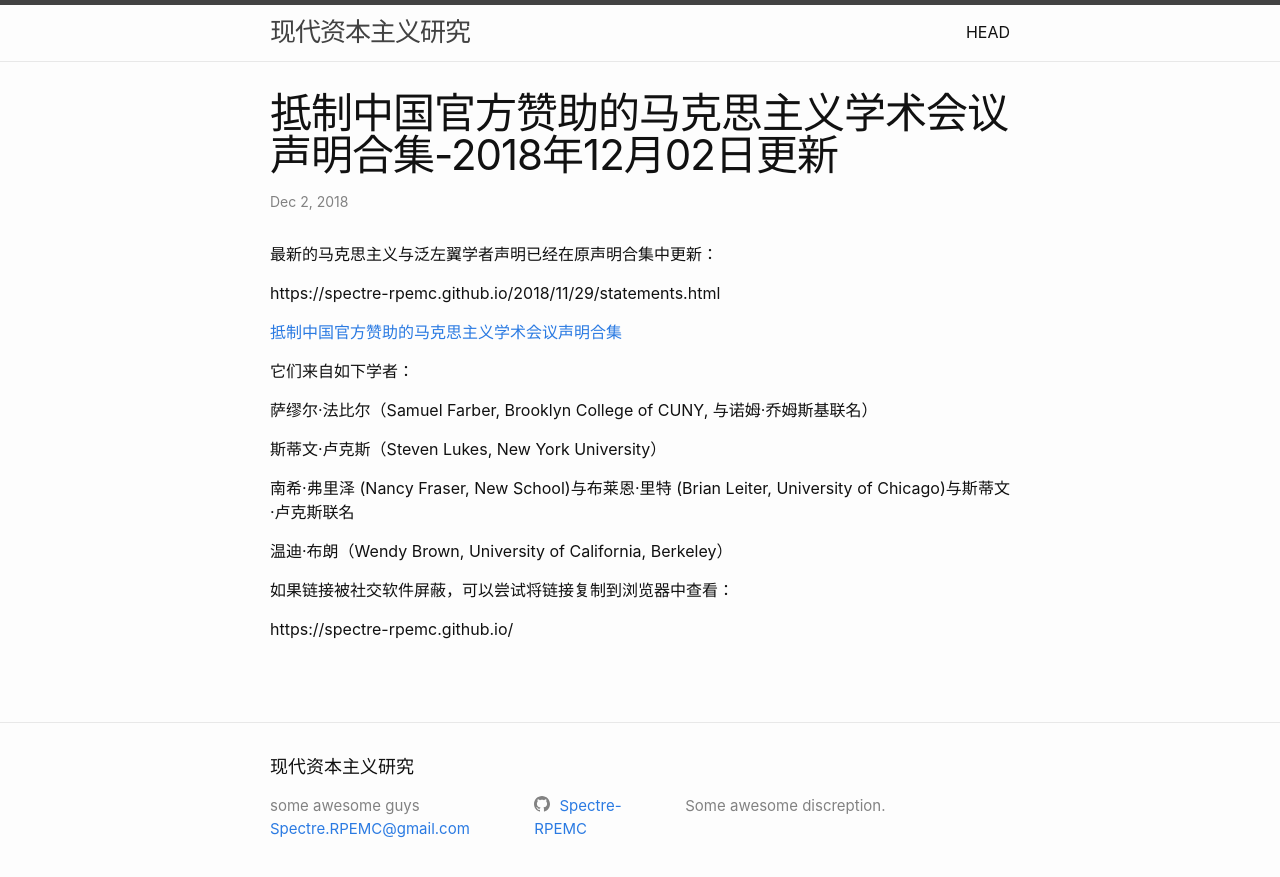
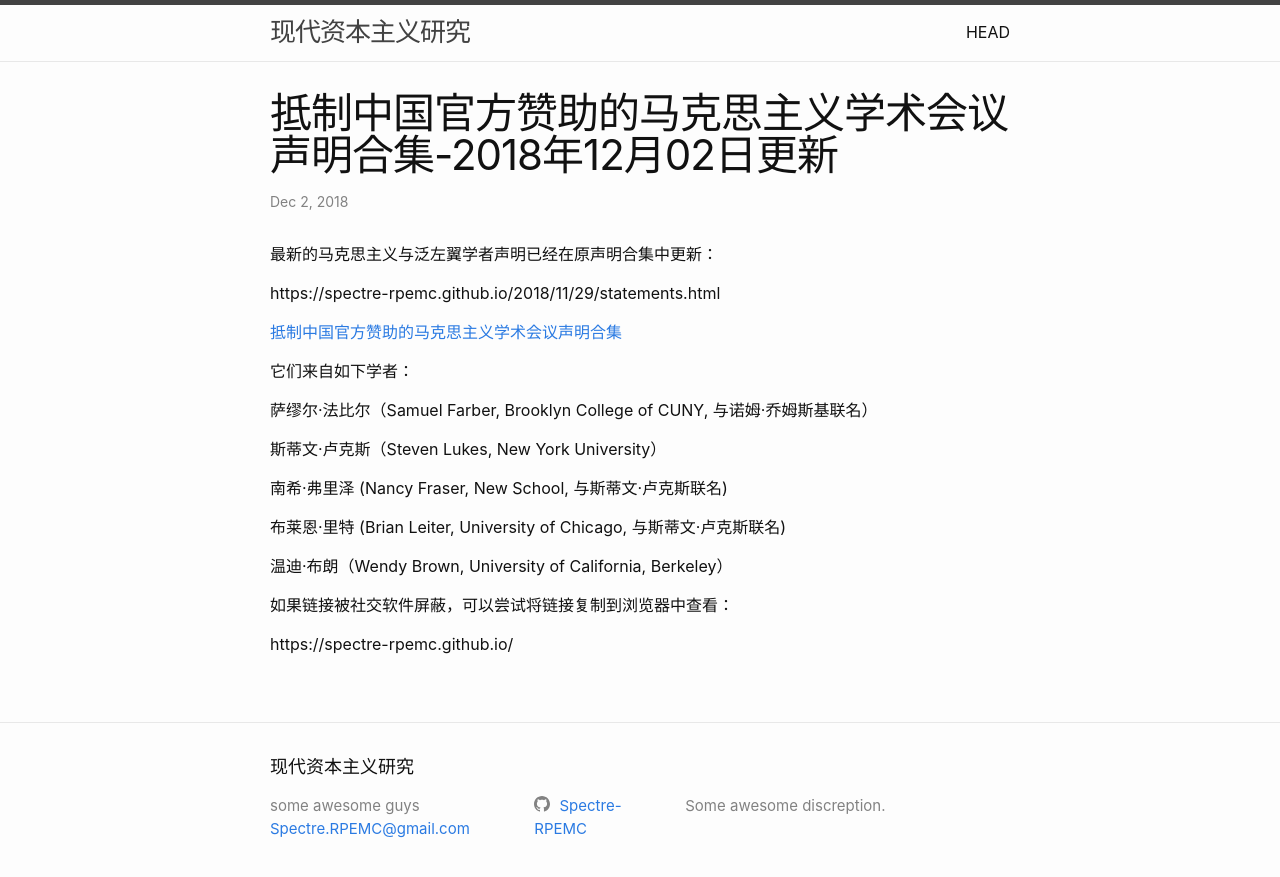
Before and after one commit to Spectre-RPEMC/Spectre-RPEMC.github.io, a Jekyll site: the page built from _posts/2018-12-02-Statement Updates.MD, in a window 1280 px wide. Shown: the top 877 px of the page. Built offline with Jekyll 4.4.1, drawn with Linux system fonts in a browser that asks for light colours.

Commit message:
Update 2018-12-02-Statement Updates.MD

```diff
--- a/_posts/2018-12-02-Statement Updates.MD
+++ b/_posts/2018-12-02-Statement Updates.MD
@@ -15,7 +15,9 @@ https://spectre-rpemc.github.io/2018/11/29/statements.html
 
 斯蒂文·卢克斯（Steven Lukes, New York University）
 
-南希·弗里泽 (Nancy Fraser, New School)与布莱恩·里特 (Brian Leiter, University of Chicago)与斯蒂文·卢克斯联名
+南希·弗里泽 (Nancy Fraser, New School, 与斯蒂文·卢克斯联名)
+
+布莱恩·里特 (Brian Leiter, University of Chicago, 与斯蒂文·卢克斯联名)
 
 温迪·布朗（Wendy Brown, University of California, Berkeley）
 
```
